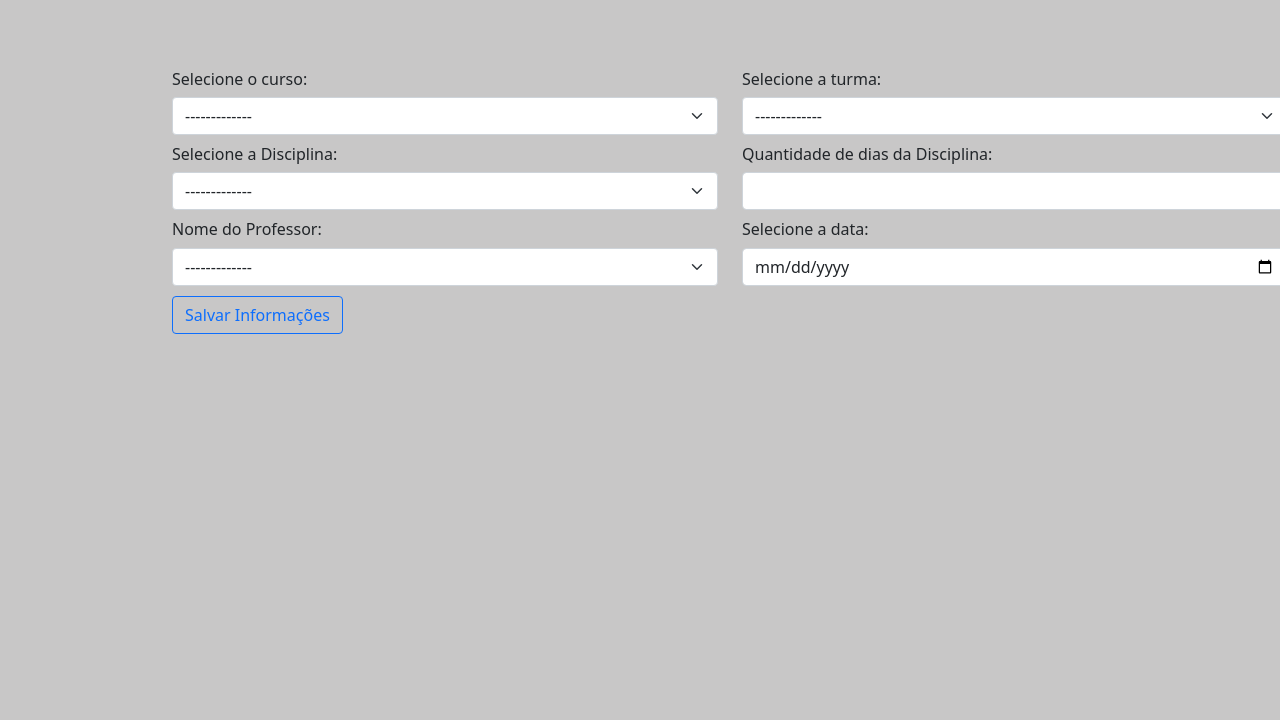
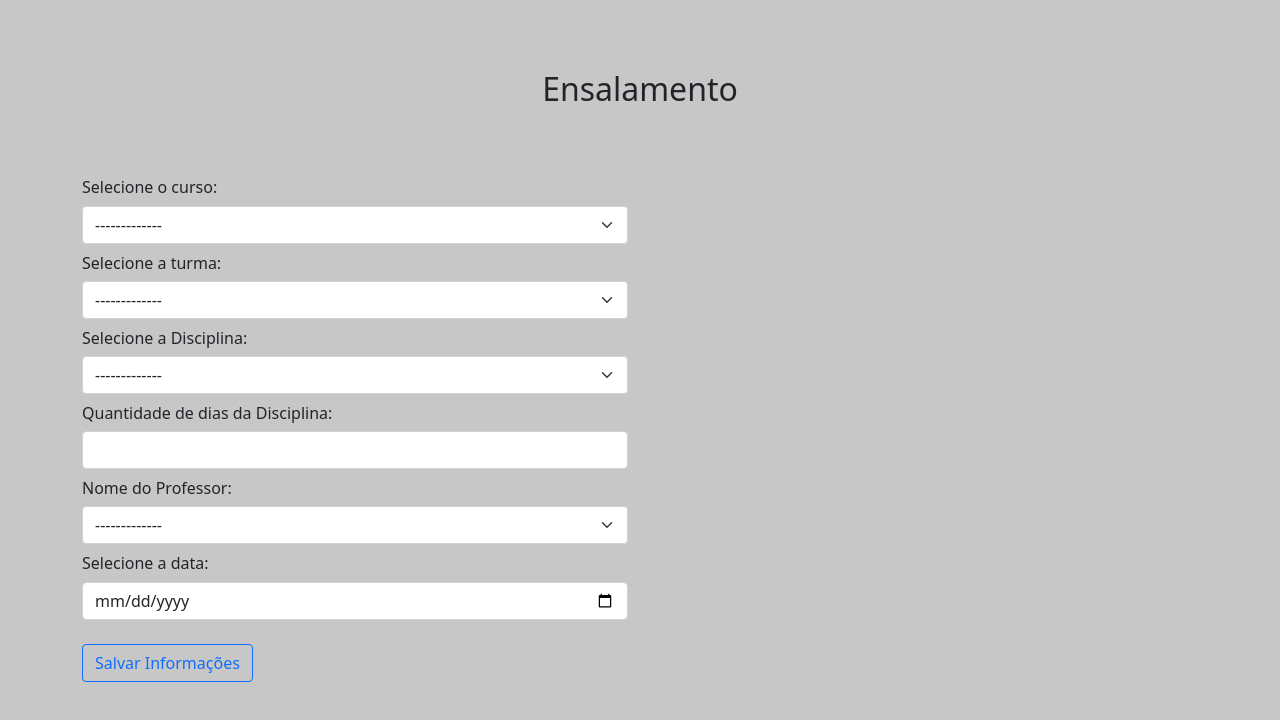
Before and after one commit to Peterson-moura/TCC_Calendario_Fundatec, a plain HTML site: page Ensalamento.html in a window 1280 px wide. Drawn offline with nearby package versions, Linux system fonts and the light colour scheme.

Commit message:
My version

```diff
--- a/Ensalamento.html
+++ b/Ensalamento.html
@@ -17,13 +17,15 @@
     <link />
     <script src="http://code.jquery.com/jquery-1.8.2.js"></script>
 
-
     <script src="http://code.jquery.com/ui/1.9.0/jquery-ui.js"></script>
 
     <title>Ensalamento</title>
   </head>
   <body>
     <div class="container">
+      <div class="cabecalho">
+        <h2>Ensalamento</h2>
+      </div>
       <div class="row">
         <div class="col-md-6" id="curso">
           <h6>Selecione o curso:</h6>
@@ -35,8 +37,9 @@
             <option value=" 4">Segurança do Trabalho</option>
           </select>
         </div>
-
-        <!--irá mudar conforme a seleção anterior-->
+      </div>
+      <!--irá mudar conforme a seleção anterior-->
+      <div class="row">
         <div class="col-md-6" id="turma">
           <h6>Selecione a turma:</h6>
           <select class="form-select">
@@ -61,8 +64,9 @@
             </select>
           </div>
         </div>
-
-        <!--Informado manualmente pelo usuário-->
+      </div>
+      <!--Informado manualmente pelo usuário-->
+      <div class="row">
         <div class="col-md-6">
           <h6>Quantidade de dias da Disciplina:</h6>
           <input
@@ -75,7 +79,6 @@
           />
         </div>
       </div>
-
       <!--irá mudar conforme a seleção da disciplina-->
       <div class="row">
         <div class="col-md-6">
@@ -89,6 +92,9 @@
             </select>
           </div>
         </div>
+      </div>
+
+      <div class="row">
         <div class="col-md-6">
           <div class="calenario">
             <h6>Selecione a data:</h6>
@@ -96,42 +102,54 @@
           </div>
         </div>
       </div>
+
+      <br />
       <div class="botao-Salvar">
-        <button type="button" class="btn btn-outline-primary">Salvar Informações</button>
+        <button type="button" class="btn btn-outline-primary">
+          Salvar Informações
+        </button>
       </div>
-
     </div>
 
     <style>
+      .cabecalho {
+        position: relative;
+        text-align: center;
+        margin: 70px;
+      }
       .container {
-        position: relative;
         left: 90px;
         top: 70px;
       }
       .row {
         padding: 0px;
-        padding-bottom: 10px;
+        padding-bottom: 0px;
+        margin-top: 10px;
+      }
+      #modlidade {
+        padding-top: 20px;
+        padding-bottom: 7px;
+      }
+      #salvar {
+        margin-top: 25px;
       }
       body {
         background-color: rgba(119, 117, 117, 0.404);
       }
+      .button {
+        margin-top: 20px;
+      }
     </style>
 
-    <!--
     <script>
-
       $("#calendario").datepicker({
-        showOn: "button",
-        buttonImage: "http://www.w3.org/2000/svg",
-        buttonImageOnly: true,
-        numberOfMonths: 6,
+        numberOfMonths: 5,
+        showButtonPanel: true,
       });
 
       if (calendario < cargahoraria) {
-        document.write("adicione outra data")
+        document.write("adicione outra data");
       }
-
     </script>
-     -->
   </body>
 </html>
```
